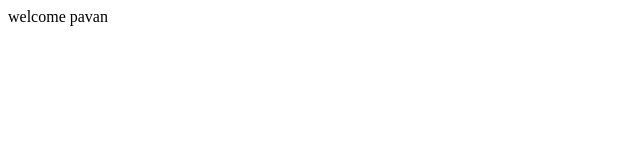
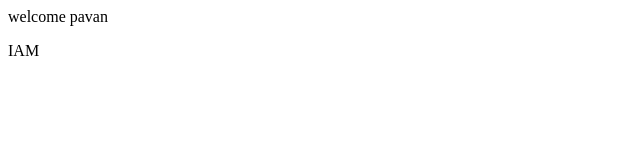
Before and after one commit to pawankumar4456/pawankumar4456.github.io, a plain HTML site: page index.html in a window 1280 px wide. Shown: the full height of the page, 0-640 px from the left. Drawn offline with Linux system fonts and the light colour scheme.

Commit message:
Update index.html

```diff
--- a/index.html
+++ b/index.html
@@ -1 +1,2 @@
 <p> welcome pavan </p>
+<p>IAM</p>
```
